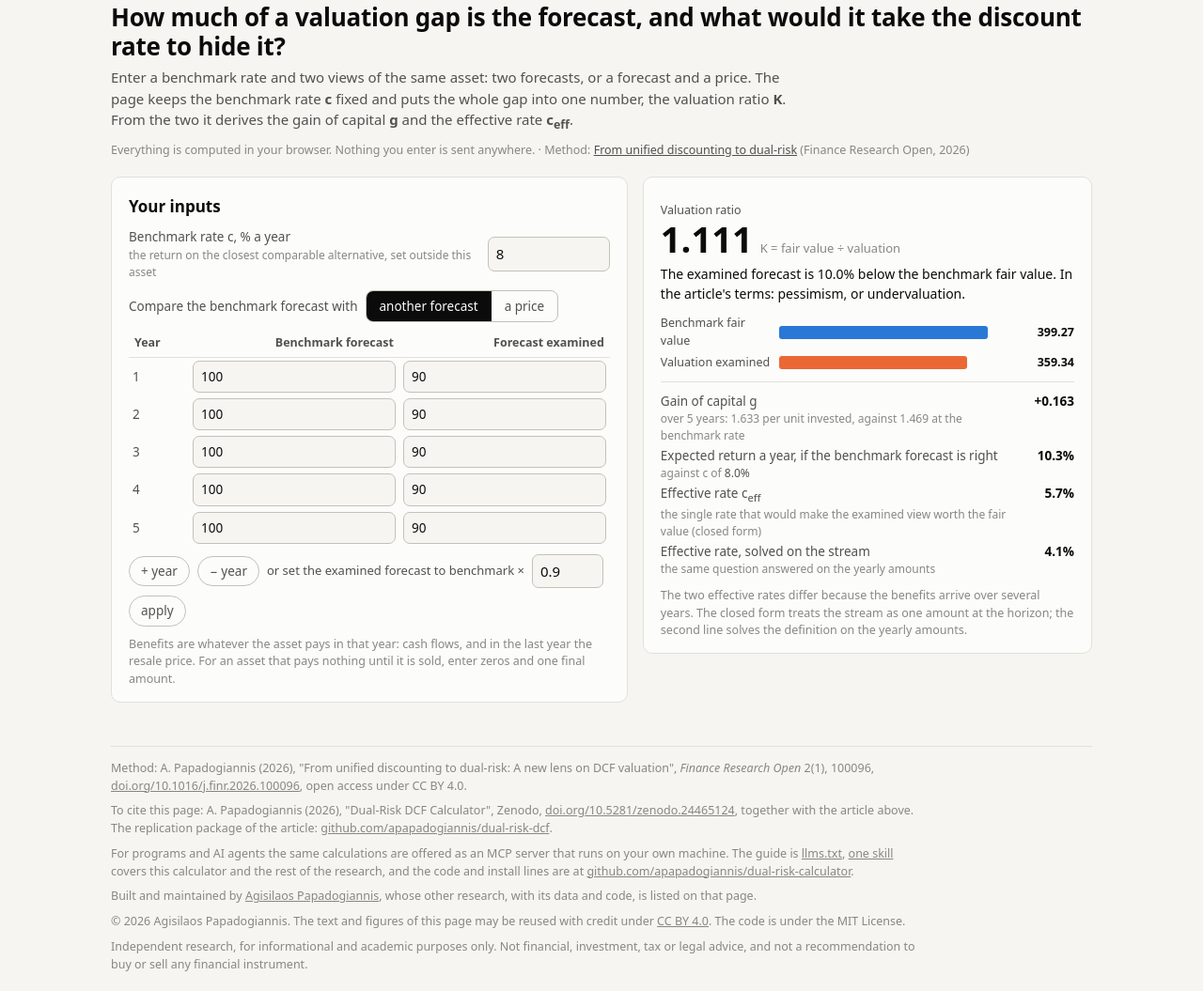
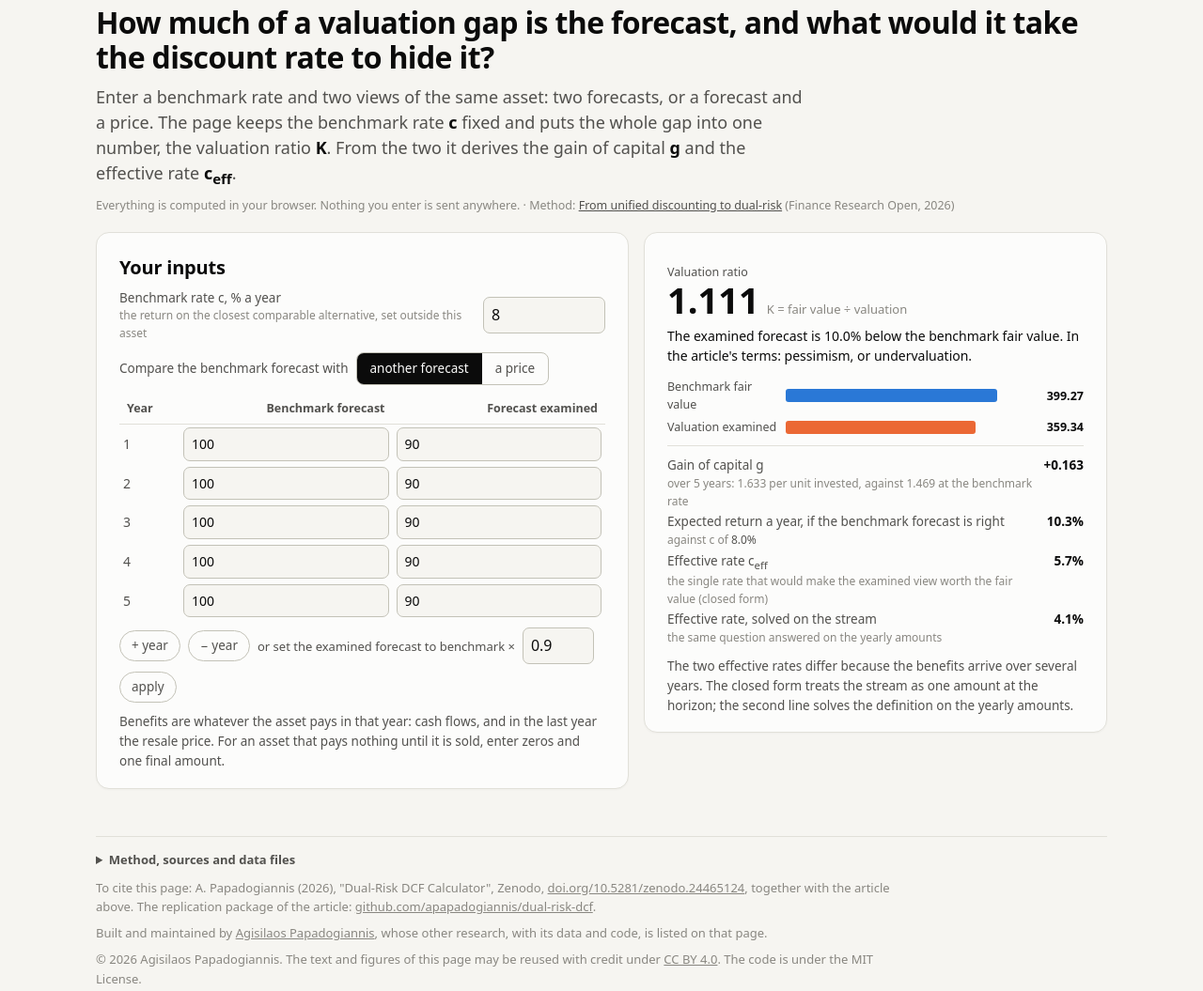
Before and after one commit to apapadogiannis/dual-risk-calculator, a plain HTML site: page site/index.html in a window 1280 px wide. Shown: the part 93-1148 px from the top of the page at 94% size. Drawn offline with Linux system fonts and the light colour scheme.

Commit message:
Page: larger type and more room, as on the Crypto Observatory; method and sources folded into the footer

```diff
--- a/site/index.html
+++ b/site/index.html
@@ -10,22 +10,23 @@
 :root{color-scheme:light;--page:#f6f5f1;--surface:#fcfcfb;--line:#e1e0d9;--axis:#c3c2b7;--ink:#0b0b0b;--ink2:#52514e;--mut:#898781;--blue:#2a78d6;--orange:#eb6834;--aqua:#1baf7a;--band:#cde2fb}
 @media (prefers-color-scheme:dark){:root{color-scheme:dark;--page:#121211;--surface:#1a1a19;--line:#2e2e2b;--axis:#52514e;--ink:#f0efec;--ink2:#c3c2b7;--mut:#898781;--blue:#3987e5;--orange:#d95926;--aqua:#199e70;--band:#173a66}}
 *{box-sizing:border-box}
-body{margin:0;background:var(--page);color:var(--ink);font:15px/1.5 system-ui,-apple-system,"Segoe UI",Roboto,sans-serif}
-.wrap{max-width:1080px;margin:0 auto;padding:28px 18px 60px}
-h1{font-size:26px;line-height:1.2;margin:0 0 6px;letter-spacing:-.01em}
-h2{font-size:17px;margin:0 0 2px}
+body{margin:0;background:var(--page);color:var(--ink);font:16px/1.55 system-ui,-apple-system,"Segoe UI",Roboto,sans-serif}
+.wrap{max-width:1120px;margin:0 auto;padding:30px 22px 64px}
+h1{font-size:32px;line-height:1.15;margin:0 0 10px;letter-spacing:-.02em}
+h2{font-size:20px;line-height:1.25;margin:0 0 6px;letter-spacing:-.01em}
 h3{font-size:15px;margin:0 0 2px}
 a{color:inherit}
-.lede{color:var(--ink2);max-width:740px;margin:0 0 6px}
-.sub{color:var(--ink2);font-size:13.5px;margin:0 0 10px;max-width:760px}
+.lede{color:var(--ink2);max-width:760px;margin:0 0 8px;font-size:18px;line-height:1.5}
+.lede b{color:var(--ink)}
+.sub{color:var(--ink2);font-size:14.5px;margin:0 0 12px;max-width:780px}
 .method{font-size:12.5px;color:var(--mut);margin:8px 0 18px}
 .method a{color:var(--ink2)}
-.card{background:var(--surface);border:1px solid var(--line);border-radius:10px;padding:18px 18px 14px;margin:0 0 16px}
+.card{background:var(--surface);border:1px solid var(--line);border-radius:14px;padding:24px 24px 18px;margin:0 0 20px;box-shadow:0 1px 2px rgba(0,0,0,.03)}
 .site{display:flex;align-items:center;gap:6px 18px;flex-wrap:wrap;margin:0 0 22px;padding-bottom:12px;border-bottom:1px solid var(--line)}
 .site .brand{font-weight:700;font-size:15px}
 .site .brand small{font-weight:400;color:var(--mut);font-size:12.5px;margin-left:8px}
 .site nav{display:flex;gap:4px;margin-left:auto;flex-wrap:wrap}
-.site nav button{font:inherit;font-size:14px;color:var(--ink2);background:none;border:1px solid transparent;border-radius:999px;padding:5px 14px;cursor:pointer}
+.site nav button{font:inherit;font-size:14.5px;color:var(--ink2);background:none;border:1px solid transparent;border-radius:999px;padding:5px 14px;cursor:pointer}
 .site nav button[aria-current="page"]{color:var(--surface);background:var(--ink)}
 button:focus-visible,input:focus-visible,select:focus-visible,textarea:focus-visible{outline:2px solid var(--blue);outline-offset:1px}
 .view{display:none}.view.on{display:block}
@@ -41,8 +42,8 @@ textarea{min-height:150px;font:12.5px/1.4 ui-monospace,Menlo,Consolas,monospace}
 .seg button[aria-pressed="true"]{background:var(--ink);color:var(--surface)}
 .btn{font:inherit;font-size:13.5px;color:var(--ink2);background:var(--surface);border:1px solid var(--axis);border-radius:999px;padding:5px 12px;cursor:pointer}
 .row{display:flex;gap:8px;flex-wrap:wrap;align-items:center;margin:8px 0}
-table{border-collapse:collapse;width:100%;font-size:13.5px;font-variant-numeric:tabular-nums}
-th,td{padding:5px 6px;text-align:right;border-bottom:1px solid var(--line)}
+table{border-collapse:collapse;width:100%;font-size:14px;font-variant-numeric:tabular-nums}
+th,td{padding:7px 8px;text-align:right;border-bottom:1px solid var(--line)}
 th:first-child,td:first-child{text-align:left;white-space:nowrap}
 th{font-weight:600;color:var(--ink2);font-size:12.5px;vertical-align:bottom}
 table.in td{border:0;padding:3px 4px}
@@ -58,19 +59,21 @@ table.in td:first-child{width:64px;color:var(--ink2)}
 .kv{display:grid;grid-template-columns:1fr auto;gap:2px 12px;font-size:13.5px;font-variant-numeric:tabular-nums;border-top:1px solid var(--line);padding-top:10px;margin-top:10px}
 .kv span{color:var(--ink2)}.kv span small{display:block;color:var(--mut);font-size:12px}
 .kv b{font-weight:650;text-align:right}
-.note{font-size:12.5px;color:var(--mut);margin:10px 0 0}
+.note{font-size:13.5px;color:var(--ink2);margin:10px 0 0}
 .err{color:var(--orange);font-size:13.5px;margin:8px 0}
-.tiles{display:grid;grid-template-columns:repeat(auto-fit,minmax(170px,1fr));gap:12px;margin:0 0 16px}
-.tile{background:var(--surface);border:1px solid var(--line);border-radius:10px;padding:12px 14px}
-.tile .k{font-size:12.5px;color:var(--ink2)}.tile .v{font-size:24px;font-weight:650}.tile .n{font-size:12px;color:var(--mut)}
+.tiles{display:grid;grid-template-columns:repeat(auto-fit,minmax(200px,1fr));gap:14px;margin:0 0 20px}
+.tile{background:var(--surface);border:1px solid var(--line);border-radius:14px;padding:16px 18px;box-shadow:0 1px 2px rgba(0,0,0,.03)}
+.tile .k{font-size:13.5px;color:var(--ink2)}.tile .v{font-size:28px;font-weight:680;letter-spacing:-.02em}.tile .n{font-size:13px;color:var(--ink2)}
 .chart svg{display:block;width:100%;height:auto}
 .scroll{overflow-x:auto}
 .term{border-left:3px solid var(--line);padding:2px 0 2px 14px;margin:0 0 18px;max-width:760px}
 .term h3 span{font-weight:400;color:var(--mut);font-size:13px;margin-left:6px}
 .term p{margin:0 0 6px;font-size:13.5px;color:var(--ink2)}
 .term .f{font:14px/1.6 ui-monospace,Menlo,Consolas,monospace;color:var(--ink);margin:4px 0}
-footer{margin-top:30px;padding-top:14px;border-top:1px solid var(--line);font-size:12.5px;color:var(--mut)}
+footer{margin-top:30px;padding-top:14px;border-top:1px solid var(--line);font-size:13px;color:var(--mut)}
+footer p,footer details{max-width:820px}
 footer p{margin:0 0 8px;max-width:860px}
+details.foot{margin:0 0 10px}details.foot>summary{cursor:pointer;color:var(--ink2);font-weight:600}details.foot[open]>summary{margin-bottom:6px}
 </style>
 <script>
 // Visit counter (GoatCounter): no cookies. It is sent the address of this page without anything
@@ -173,9 +176,11 @@ window.goatcounter = {path: function () { return location.pathname; }};
 </section>
 
 <footer>
+  <details class="foot"><summary>Method, sources and data files</summary>
   <p>Method: A. Papadogiannis (2026), "From unified discounting to dual-risk: A new lens on DCF valuation", <i>Finance Research Open</i> 2(1), 100096, <a href="https://doi.org/10.1016/j.finr.2026.100096" target="_blank" rel="noopener">doi.org/10.1016/j.finr.2026.100096</a>, open access under CC BY 4.0.</p>
+  <p>For programs and AI agents the same calculations are offered as an MCP server that runs on your own machine. The guide is <a href="llms.txt" target="_blank" rel="noopener">llms.txt</a>, <a href="https://github.com/apapadogiannis/apapadogiannis/blob/main/skill/SKILL.md" target="_blank" rel="noopener">one skill</a> covers this calculator and the rest of the research, and the code and install lines are at <a href="https://github.com/apapadogiannis/dual-risk-calculator" target="_blank" rel="noopener">github.com/apapadogiannis/dual-risk-calculator</a>.</p>
+  </details>
   <p>To cite this page: A. Papadogiannis (2026), "Dual-Risk DCF Calculator", Zenodo, <a href="https://doi.org/10.5281/zenodo.24465124" target="_blank" rel="noopener">doi.org/10.5281/zenodo.24465124</a>, together with the article above. The replication package of the article: <a href="https://github.com/apapadogiannis/dual-risk-dcf" target="_blank" rel="noopener">github.com/apapadogiannis/dual-risk-dcf</a>.</p>
-  <p>For programs and AI agents the same calculations are offered as an MCP server that runs on your own machine. The guide is <a href="llms.txt" target="_blank" rel="noopener">llms.txt</a>, <a href="https://github.com/apapadogiannis/apapadogiannis/blob/main/skill/SKILL.md" target="_blank" rel="noopener">one skill</a> covers this calculator and the rest of the research, and the code and install lines are at <a href="https://github.com/apapadogiannis/dual-risk-calculator" target="_blank" rel="noopener">github.com/apapadogiannis/dual-risk-calculator</a>.</p>
   <p>Built and maintained by <a href="https://github.com/apapadogiannis" target="_blank" rel="noopener">Agisilaos Papadogiannis</a>, whose other research, with its data and code, is listed on that page.</p>
   <p>© 2026 Agisilaos Papadogiannis. The text and figures of this page may be reused with credit under <a href="https://creativecommons.org/licenses/by/4.0/" target="_blank" rel="noopener">CC BY 4.0</a>. The code is under the MIT License.</p>
   <p>Independent research, for informational and academic purposes only. Not financial, investment, tax or legal advice, and not a recommendation to buy or sell any financial instrument.</p>
```
